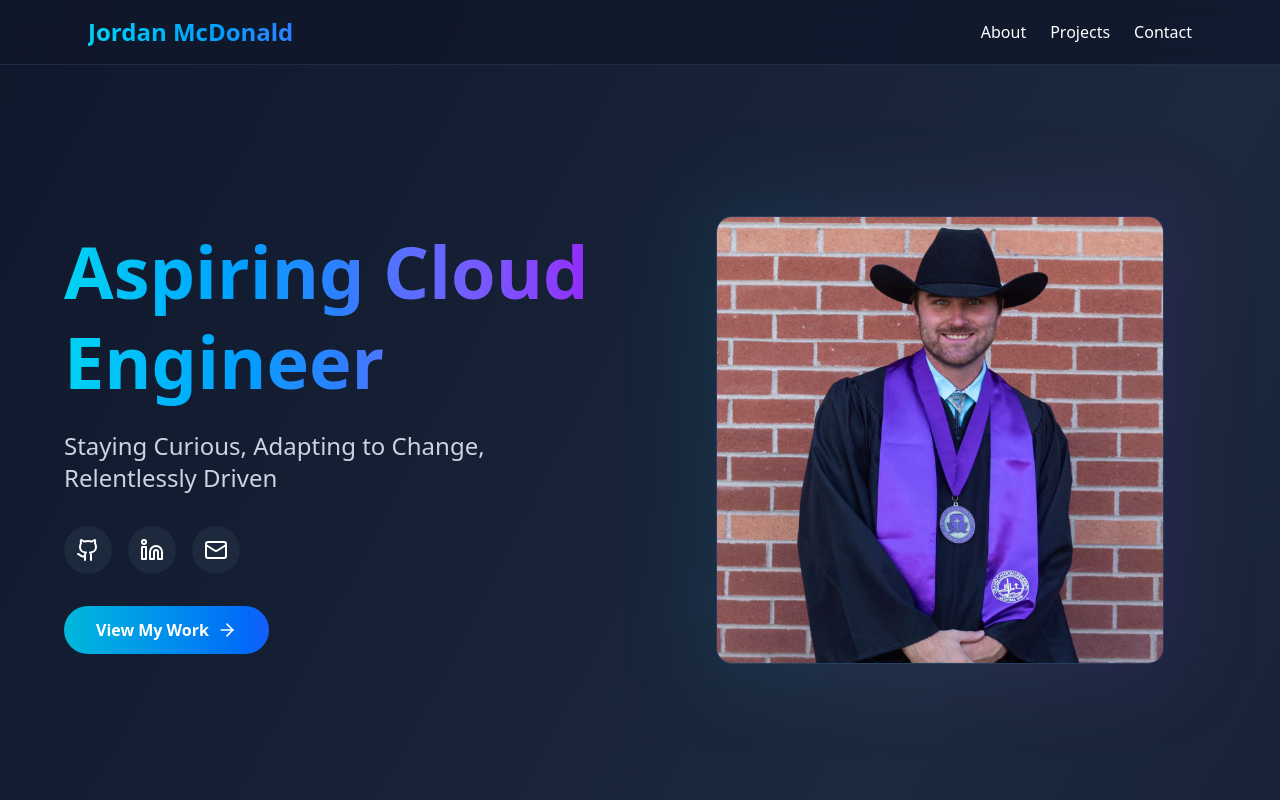
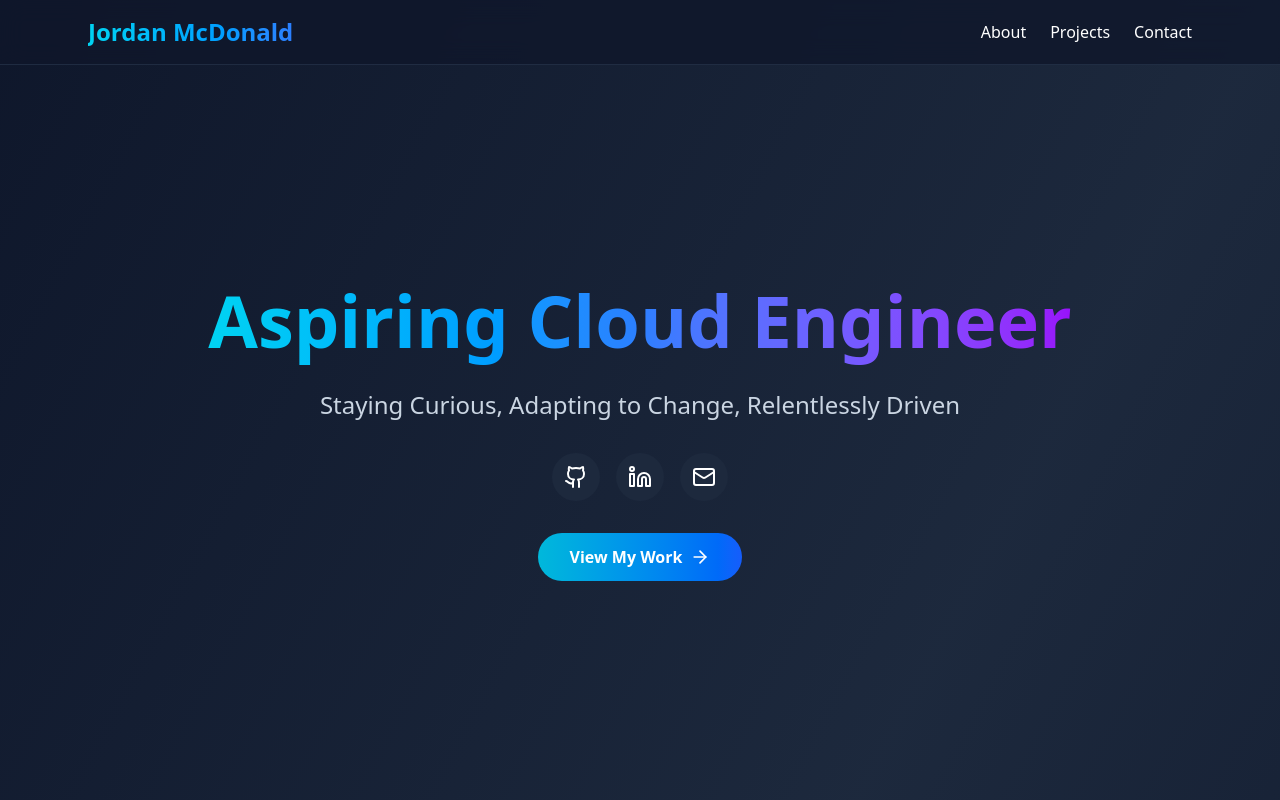
Before and after one commit to jmcdonald46/profilesapp, a React (Vite) app: page / in a window 1280 px wide. Shown: the top 800 px of the page. Built offline with nearby package versions, Linux system fonts and the light colour scheme.

Commit message:
'addedpic'

```diff
--- a/amplify.yml
+++ b/amplify.yml
@@ -7,7 +7,6 @@ frontend:
     build:
       commands:
         - npm run build
-        - cp -r public/* dist/  # Copy public folder contents to dist
   artifacts:
     baseDirectory: dist
     files:
@@ -24,36 +23,6 @@ frontend:
           value: 'inline'
         - key: 'Cache-Control'
           value: 'public, max-age=31536000'
-    - pattern: '**/*.jpg'
-      headers:
-        - key: 'Content-Type'
-          value: 'image/jpeg'
-        - key: 'Cache-Control'
-          value: 'public, max-age=31536000'
-    - pattern: '**/*.jpeg'
-      headers:
-        - key: 'Content-Type'
-          value: 'image/jpeg'
-        - key: 'Cache-Control'
-          value: 'public, max-age=31536000'
-    - pattern: '**/*.png'
-      headers:
-        - key: 'Content-Type'
-          value: 'image/png'
-        - key: 'Cache-Control'
-          value: 'public, max-age=31536000'
-    - pattern: '**/*.webp'
-      headers:
-        - key: 'Content-Type'
-          value: 'image/webp'
-        - key: 'Cache-Control'
-          value: 'public, max-age=31536000'
-    - pattern: '**/*.svg'
-      headers:
-        - key: 'Content-Type'
-          value: 'image/svg+xml'
-        - key: 'Cache-Control'
-          value: 'public, max-age=31536000'
     - pattern: '**/*'
       headers:
         - key: 'X-Content-Type-Options'
--- a/src/app.jsx
+++ b/src/app.jsx
@@ -1,12 +1,10 @@
 import React, { useState, useEffect } from 'react';
 import { Github, Linkedin, Mail, ArrowRight, Code, CloudCheck, GraduationCap, Palette, Zap, X } from 'lucide-react';
-import profileImage from '/public/IMGpfp.jpeg';
 
 export default function App() {
     const [scrollY, setScrollY] = useState(0);
     const [showDocument, setShowDocument] = useState(false);
     const [pdfError, setPdfError] = useState(false);
-    const [isMobile, setIsMobile] = useState(false);
 
     // Your Google Drive sharing link
     const googleDocUrl = 'https://drive.google.com/file/d/1L7QnVHeVyMD6w9E5lS_MuRoc3Fns5ru7/view?usp=sharing';
@@ -17,13 +15,6 @@ export default function App() {
     useEffect(() => {
         const handleScroll = () => setScrollY(window.scrollY);
         window.addEventListener('scroll', handleScroll);
-
-        // Detect mobile device
-        const checkMobile = () => {
-            setIsMobile(/Android|webOS|iPhone|iPad|iPod|BlackBerry|IEMobile|Opera Mini/i.test(navigator.userAgent));
-        };
-        checkMobile();
-
         return () => window.removeEventListener('scroll', handleScroll);
     }, []);
 
@@ -91,24 +82,7 @@ export default function App() {
                         Close Resumé
                     </button>
                     <div className="relative w-full max-w-6xl mx-auto flex-1 bg-slate-800 rounded-lg overflow-hidden flex flex-col">
-                        {isMobile ? (
-                            <div className="w-full flex-1 flex flex-col items-center justify-center p-4 md:p-8 text-center">
-                                <Code className="w-16 h-16 md:w-20 md:h-20 text-cyan-400 mb-4 md:mb-6" />
-                                <h3 className="text-xl md:text-2xl font-bold mb-3 md:mb-4">View Resume</h3>
-                                <p className="text-sm md:text-base text-slate-300 mb-6 md:mb-8 max-w-md">
-                                    For the best viewing experience on mobile, please open the resume in a new tab.
-                                </p>
-                                <a
-                                    href={googleDocUrl}
-                                    target="_blank"
-                                    rel="noopener noreferrer"
-                                    className="bg-cyan-500 hover:bg-cyan-600 text-white font-semibold px-6 py-3 md:px-8 md:py-4 rounded-lg transition shadow-lg hover:shadow-cyan-500/50 inline-flex items-center gap-2 text-sm md:text-base"
-                                >
-                                    <ArrowRight className="w-4 h-4 md:w-5 md:h-5" />
-                                    Open Resume
-                                </a>
-                            </div>
-                        ) : !pdfError ? (
+                        {!pdfError ? (
                             <iframe
                                 src={documentUrl}
                                 className="w-full flex-1"
@@ -134,7 +108,7 @@ export default function App() {
                                 </a>
                             </div>
                         )}
-                        {!isMobile && !pdfError && (
+                        {!pdfError && (
                             <div className="p-4 md:p-6 border-t border-slate-700">
                                 <a
                                     href={googleDocUrl}
@@ -167,23 +141,21 @@ export default function App() {
 
             {/* Hero Section */}
             <section className="min-h-screen flex items-center justify-center px-6 pt-20">
-                <div className="max-w-6xl mx-auto w-full">
-                    <div className="grid md:grid-cols-2 gap-8 md:gap-12 items-center">
-                        {/* Left Column - Text Content */}
+                <div className="max-w-4xl mx-auto text-center">
                     <div
-                            className="transition-all duration-700"
+                        className="mb-6 transition-all duration-700"
                         style={{
                             opacity: 1 - scrollY / 500,
                             transform: `translateY(${scrollY * 0.3}px)`
                         }}
                     >
-                            <h2 className="text-5xl md:text-6xl lg:text-7xl font-bold mb-4 bg-gradient-to-r from-cyan-400 via-blue-500 to-purple-600 bg-clip-text text-transparent leading-tight pb-2">
+                        <h2 className="text-6xl md:text-7xl font-bold mb-4 bg-gradient-to-r from-cyan-400 via-blue-500 to-purple-600 bg-clip-text text-transparent leading-tight pb-2">
                             Aspiring Cloud Engineer
                         </h2>
-                            <p className="text-lg md:text-xl lg:text-2xl text-slate-300 mb-8">
+                        <p className="text-xl md:text-2xl text-slate-300 mb-8">
                             Staying Curious, Adapting to Change, Relentlessly Driven
                         </p>
-                            <div className="flex gap-4 mb-8">
+                        <div className="flex gap-4 justify-center mb-8">
                             <a
                                 href="https://github.com/jmcdonald46"
                                 target="_blank"
@@ -215,27 +187,6 @@ export default function App() {
                             View My Work
                             <ArrowRight className="w-5 h-5" />
                         </a>
-                        </div>
-
-                        {/* Right Column - Image */}
-                        <div
-                            className="transition-all duration-700"
-                            style={{
-                                opacity: 1 - scrollY / 500,
-                                transform: `translateY(${scrollY * 0.3}px)`
-                            }}
-                        >
-                            <div className="relative w-full aspect-square max-w-md mx-auto">
-                                <div className="w-full h-full rounded-2xl bg-gradient-to-br from-cyan-500/20 via-blue-500/20 to-purple-600/20 backdrop-blur-sm border border-slate-700/50 flex items-center justify-center overflow-hidden">
-                                    <img
-                                        src={profileImage}
-                                        alt="Jordan McDonald"
-                                        className="w-full h-full object-cover"
-                                    />
-                                </div>
-                                <div className="absolute -inset-4 bg-gradient-to-r from-cyan-500/10 to-purple-600/10 rounded-2xl blur-2xl -z-10"></div>
-                            </div>
-                        </div>
                     </div>
                 </div>
             </section>
```
Lines whose indentation alone changed are shown as unchanged.
